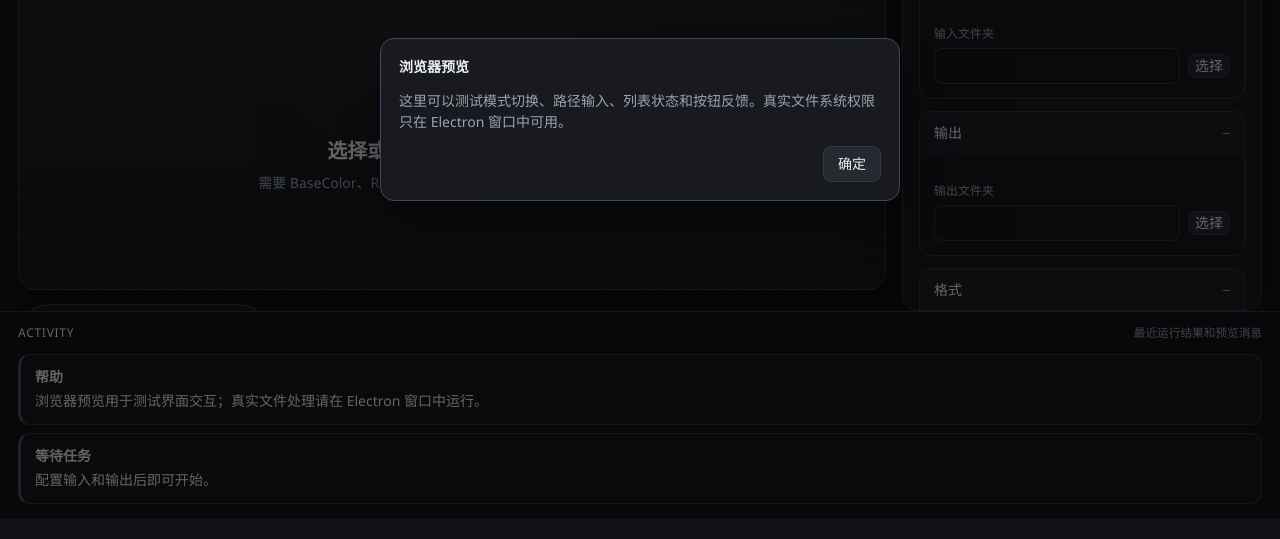
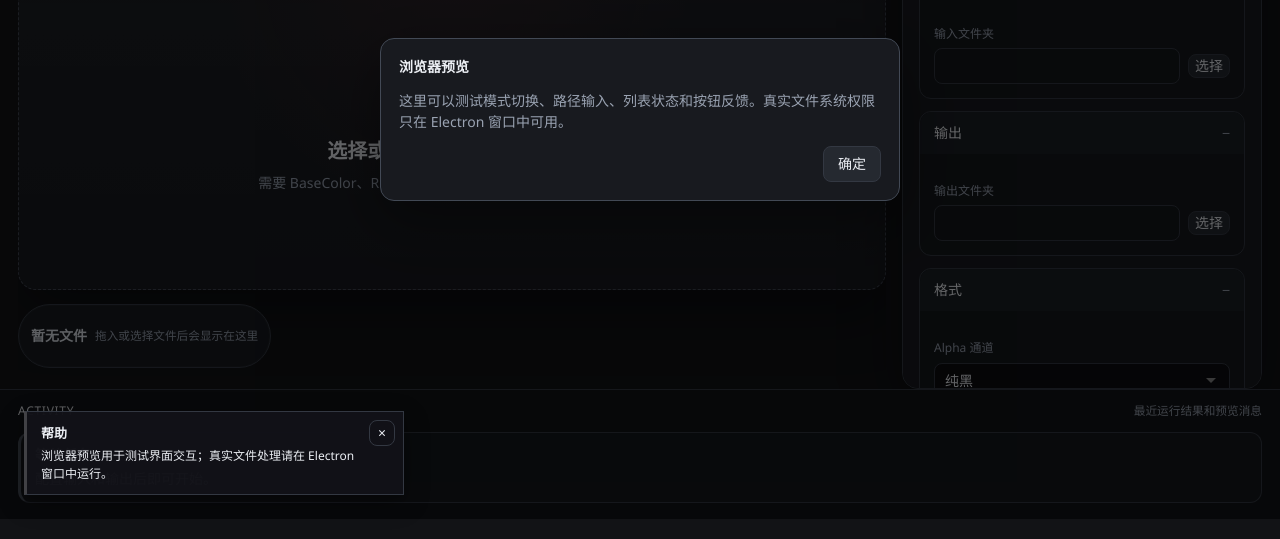
Before and after one commit to AvroraCL/AIAS, a website built with Vite: page src/renderer/index.html in a window 1280 px wide. Both pictures are taken after a click on the button 1243 px from the left and 37 px from the top of the page. Shown: the part 281-820 px from the top of the page. Built offline with nearby package versions, Linux system fonts and the light colour scheme.

Commit message:
Show renderer activity as toast notifications

```diff
--- a/src/renderer/index.html
+++ b/src/renderer/index.html
@@ -239,6 +239,8 @@
         </aside>
       </main>
 
+      <section class="toast-region" id="toast-region" aria-live="polite" aria-label="操作通知"></section>
+
       <section class="activity-panel">
         <div class="activity-header">
           <span>Activity</span>
--- a/src/renderer/scripts/app.js
+++ b/src/renderer/scripts/app.js
@@ -32,7 +32,8 @@ const state = {
   activeMode: "merge"
 };
 
-const ACTIVITY_FEED_LIMIT = 20;
+const TOAST_LIMIT = 4;
+const TOAST_TIMEOUT_MS = 4200;
 let closeOpenPreviewDialog = null;
 let closeOpenCustomSelect = null;
 
@@ -421,7 +422,7 @@ function setText(id, value) {
 }
 
 function addActivity(title, body, tone = "idle") {
-  const feed = $("activity-feed");
+  const feed = $("toast-region");
   if (!feed) return;
   const key = `${tone}\u0000${title}\u0000${body}`;
   const latest = feed.firstElementChild;
@@ -430,20 +431,30 @@ function addActivity(title, body, tone = "idle") {
     const count = Number(latest.dataset.activityCount || "1") + 1;
     latest.dataset.activityCount = String(count);
     if (detail) detail.textContent = `${body} ×${count}`;
+    window.clearTimeout(Number(latest.dataset.dismissTimer || "0"));
+    latest.dataset.dismissTimer = String(window.setTimeout(() => latest.remove(), TOAST_TIMEOUT_MS));
     return;
   }
 
   const item = document.createElement("article");
-  item.className = `activity-item ${tone}`;
+  item.className = `toast-item ${tone}`;
   item.dataset.activityKey = key;
   item.dataset.activityCount = "1";
   const heading = document.createElement("strong");
   heading.textContent = title;
   const detail = document.createElement("span");
   detail.textContent = body;
+  const dismiss = document.createElement("button");
+  dismiss.type = "button";
+  dismiss.className = "toast-dismiss";
+  dismiss.setAttribute("aria-label", "关闭通知");
+  dismiss.textContent = "×";
+  dismiss.addEventListener("click", () => item.remove());
   item.append(heading, detail);
+  item.appendChild(dismiss);
   feed.prepend(item);
-  while (feed.children.length > ACTIVITY_FEED_LIMIT) {
+  item.dataset.dismissTimer = String(window.setTimeout(() => item.remove(), TOAST_TIMEOUT_MS));
+  while (feed.children.length > TOAST_LIMIT) {
     feed.lastElementChild?.remove();
   }
 }
--- a/src/renderer/styles/performance.css
+++ b/src/renderer/styles/performance.css
@@ -2,6 +2,14 @@
   --glass-blur: 14px;
   --shadow-lg: 0 8px 24px rgba(0, 0, 0, 0.32), 0 2px 8px rgba(0, 0, 0, 0.2);
   --shadow-glow: 0 0 18px rgba(175, 35, 49, 0.14);
+}
+
+.app-shell {
+  grid-template-rows: auto auto minmax(0, 1fr);
+}
+
+.activity-panel {
+  display: none;
 }
 
 button,
@@ -159,6 +167,66 @@ textarea,
   background: rgba(175, 35, 49, 0.18);
 }
 
+.toast-region {
+  position: fixed;
+  left: 24px;
+  bottom: 24px;
+  z-index: 900;
+  display: grid;
+  gap: 10px;
+  width: min(380px, calc(100vw - 48px));
+  pointer-events: none;
+}
+
+.toast-item {
+  position: relative;
+  display: grid;
+  gap: 4px;
+  min-height: 58px;
+  padding: 12px 42px 12px 14px;
+  border: 1px solid var(--line);
+  border-left: 3px solid rgba(255, 255, 255, 0.2);
+  border-radius: var(--radius);
+  color: var(--text);
+  background: rgba(18, 18, 24, 0.96);
+  box-shadow: var(--shadow-lg);
+  pointer-events: auto;
+}
+
+.toast-item.success {
+  border-left-color: #6e8f7a;
+}
+
+.toast-item.error {
+  border-left-color: var(--accent);
+}
+
+.toast-item strong {
+  font-size: 13px;
+}
+
+.toast-item span {
+  color: var(--text-secondary);
+  font-size: 12px;
+}
+
+.toast-dismiss {
+  position: absolute;
+  top: 8px;
+  right: 8px;
+  width: 26px;
+  min-height: 26px;
+  padding: 0;
+  border-radius: 8px;
+  color: var(--text-secondary);
+  background: transparent;
+}
+
+.toast-dismiss:hover {
+  color: var(--text);
+  background: rgba(255, 255, 255, 0.06);
+}
+
 @media (prefers-reduced-motion: reduce) {
   *,
   *::before,
```
